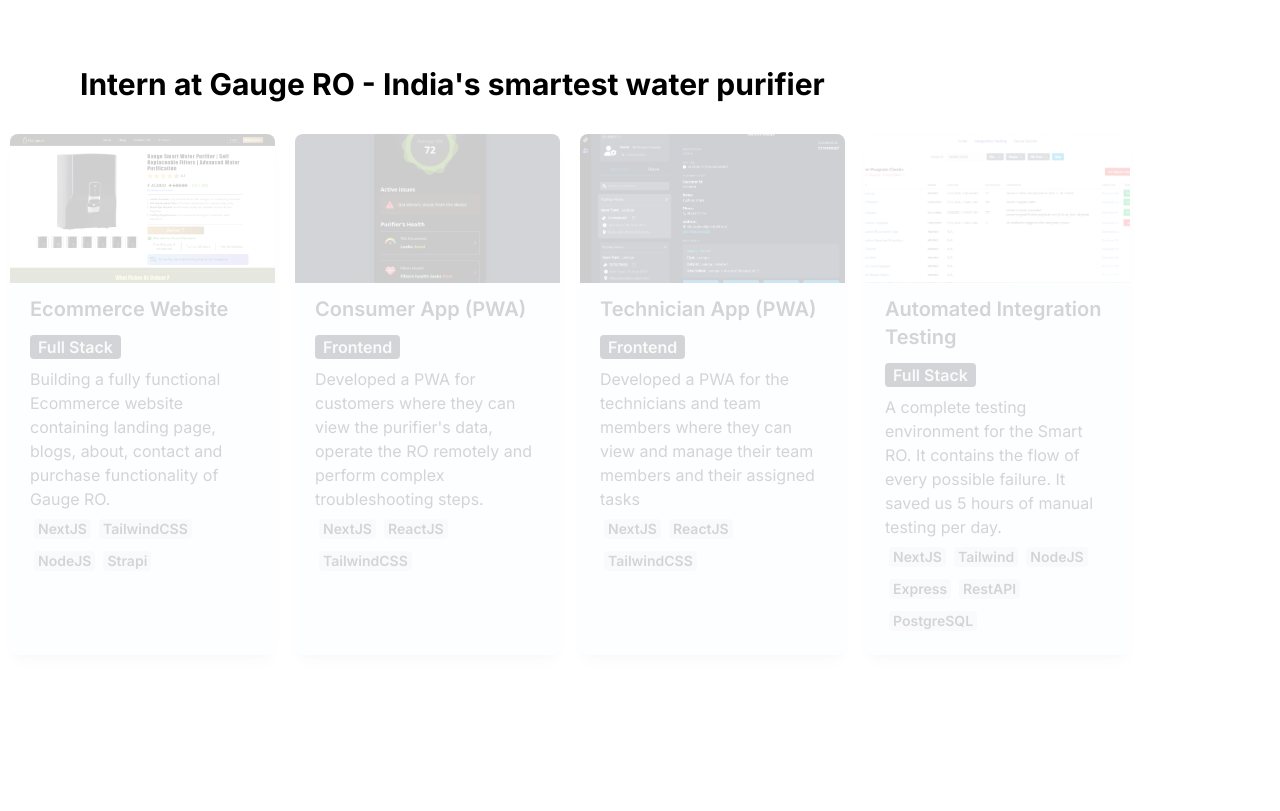
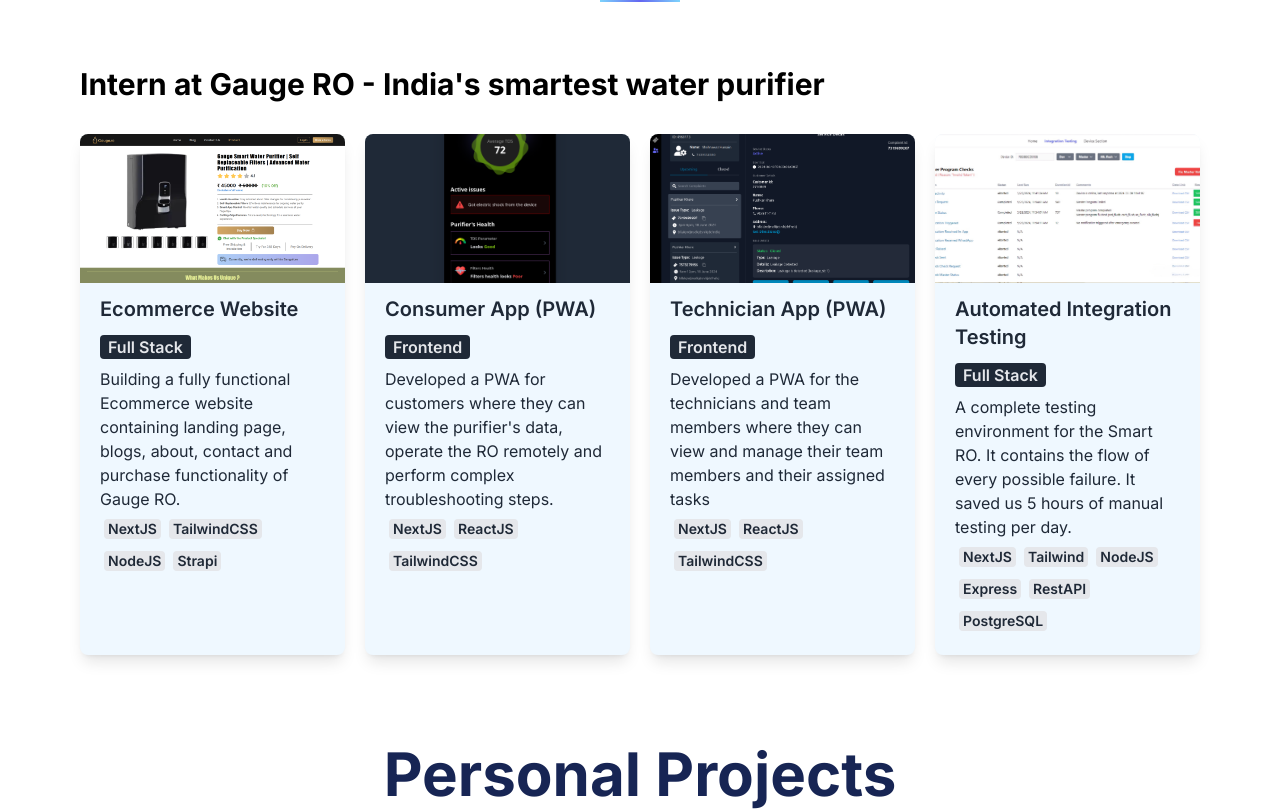
Before and after one commit to ShahnawazHussain28/portfolio, a Next.js app: page / in a window 1280 px wide. Shown: the part 940-1751 px from the top of the page. Built offline with nearby package versions, Linux system fonts and the light colour scheme.

Commit message:
removed intersectionobserver

```diff
--- a/app/globals.css
+++ b/app/globals.css
@@ -60,31 +60,31 @@
   flex: 0 0 auto;
 }
 
-.show {
-  opacity: 1 !important;
-  translate: 0 0 !important;
-  transition: all 0.7s ease-out;
-}
-.fade-on-scroll {
-  opacity: 0;
-}
-.translate-up {
-  opacity: 0;
-  translate: 0 70px;
-}
-.translate-right-cascade {
-  translate: -70px 0;
-  opacity: 0.2;
-}
-.translate-right-cascade:nth-child(2) {
-  transition-delay: 0.2s;
-}
-.translate-right-cascade:nth-child(3) {
-  transition-delay: 0.4s;
-}
-.translate-right-cascade:nth-child(4) {
-  transition-delay: 0.6s;
-}
-.translate-right-cascade:nth-child(5) {
-  transition-delay: 0.8s;
-}
+/* .show { */
+/*   opacity: 1 !important; */
+/*   translate: 0 0 !important; */
+/*   transition: all 0.7s ease-out; */
+/* } */
+/* .fade-on-scroll { */
+/*   opacity: 0; */
+/* } */
+/* .translate-up { */
+/*   opacity: 0; */
+/*   translate: 0 70px; */
+/* } */
+/* .translate-right-cascade { */
+/*   translate: -70px 0; */
+/*   opacity: 0.2; */
+/* } */
+/* .translate-right-cascade:nth-child(2) { */
+/*   transition-delay: 0.2s; */
+/* } */
+/* .translate-right-cascade:nth-child(3) { */
+/*   transition-delay: 0.4s; */
+/* } */
+/* .translate-right-cascade:nth-child(4) { */
+/*   transition-delay: 0.6s; */
+/* } */
+/* .translate-right-cascade:nth-child(5) { */
+/*   transition-delay: 0.8s; */
+/* } */
```
